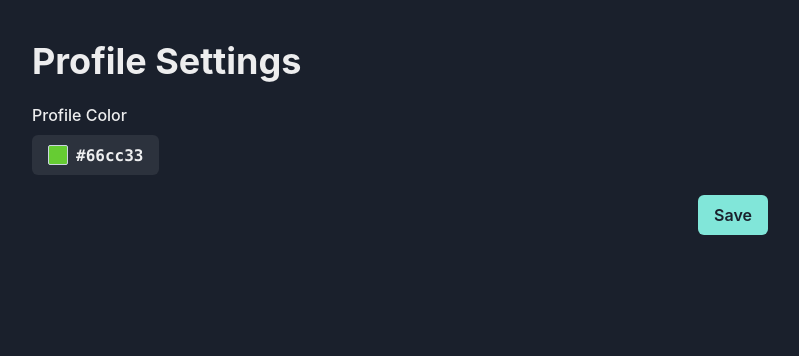
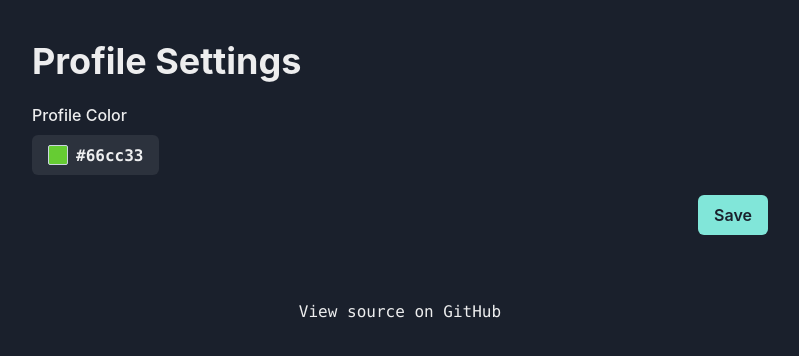
Before and after one commit to itta611/3d-colorpicker, a Next.js app: page / in a window 1280 px wide. Shown: the top 356 px of the page, without its empty margins (240-1039 px from the left). Built offline with nearby package versions, Linux system fonts and the light colour scheme.

Commit message:
add github link

```diff
--- a/pages/index.js
+++ b/pages/index.js
@@ -1,4 +1,4 @@
-import { Container, Box, FormControl, FormLabel, Heading, Button } from '@chakra-ui/react';
+import { Container, Box, FormControl, FormLabel, Heading, Button, Link } from '@chakra-ui/react';
 import { useState, useEffect } from 'react';
 import ColorPicker3d from '../components/ColorPicker3d';
 
@@ -29,6 +29,11 @@ function Index() {
       <Box mt={5} display="flex" flexDir="row-reverse">
         <Button colorScheme="teal">Save</Button>
       </Box>
+      <Box mt={'16'} textAlign="center">
+        <Link href="https://github.com/itta611/3d-colorpicker" fontFamily="mono">
+          View source on GitHub
+        </Link>
+      </Box>
     </Container>
   );
 }
```
